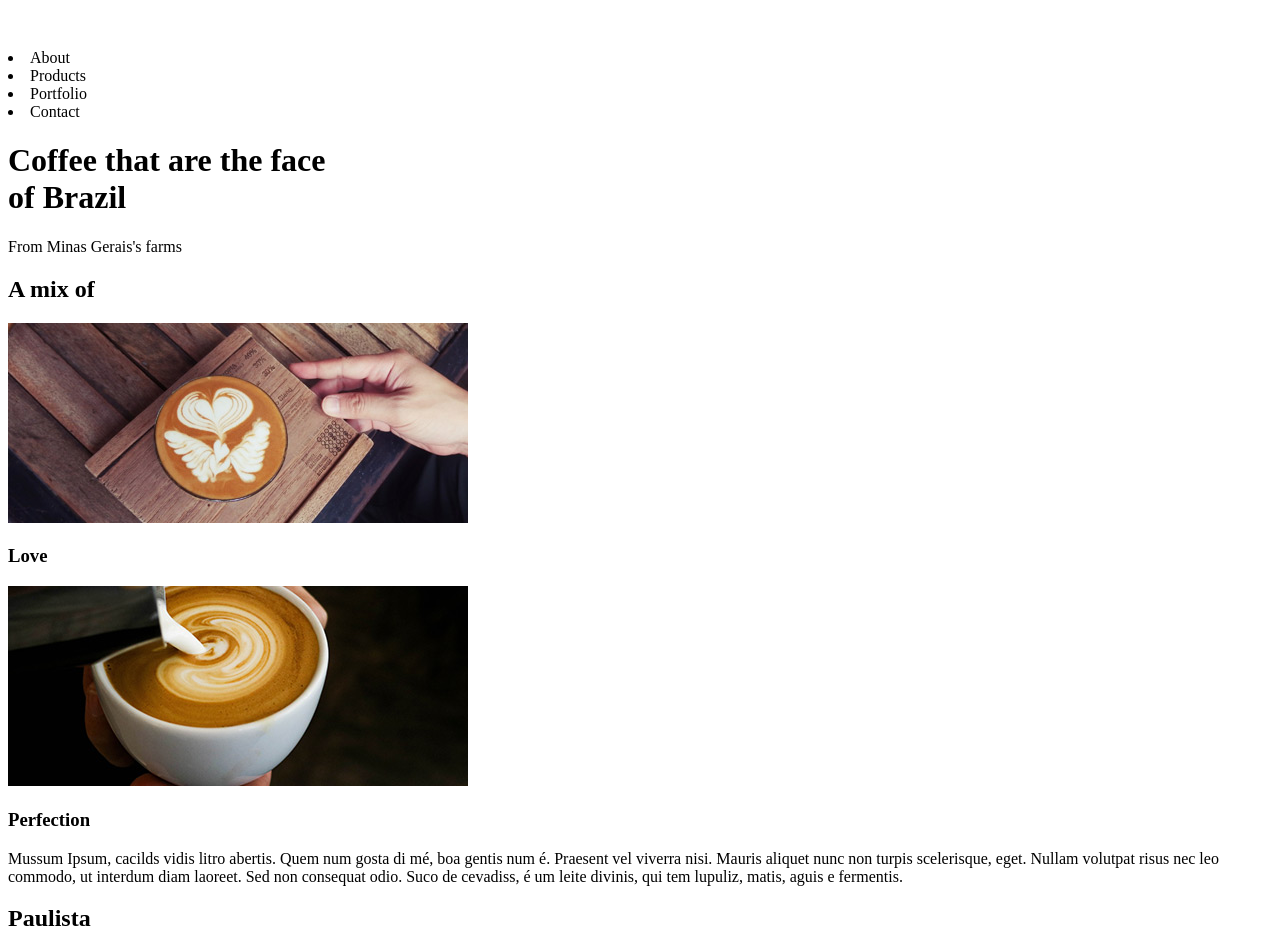
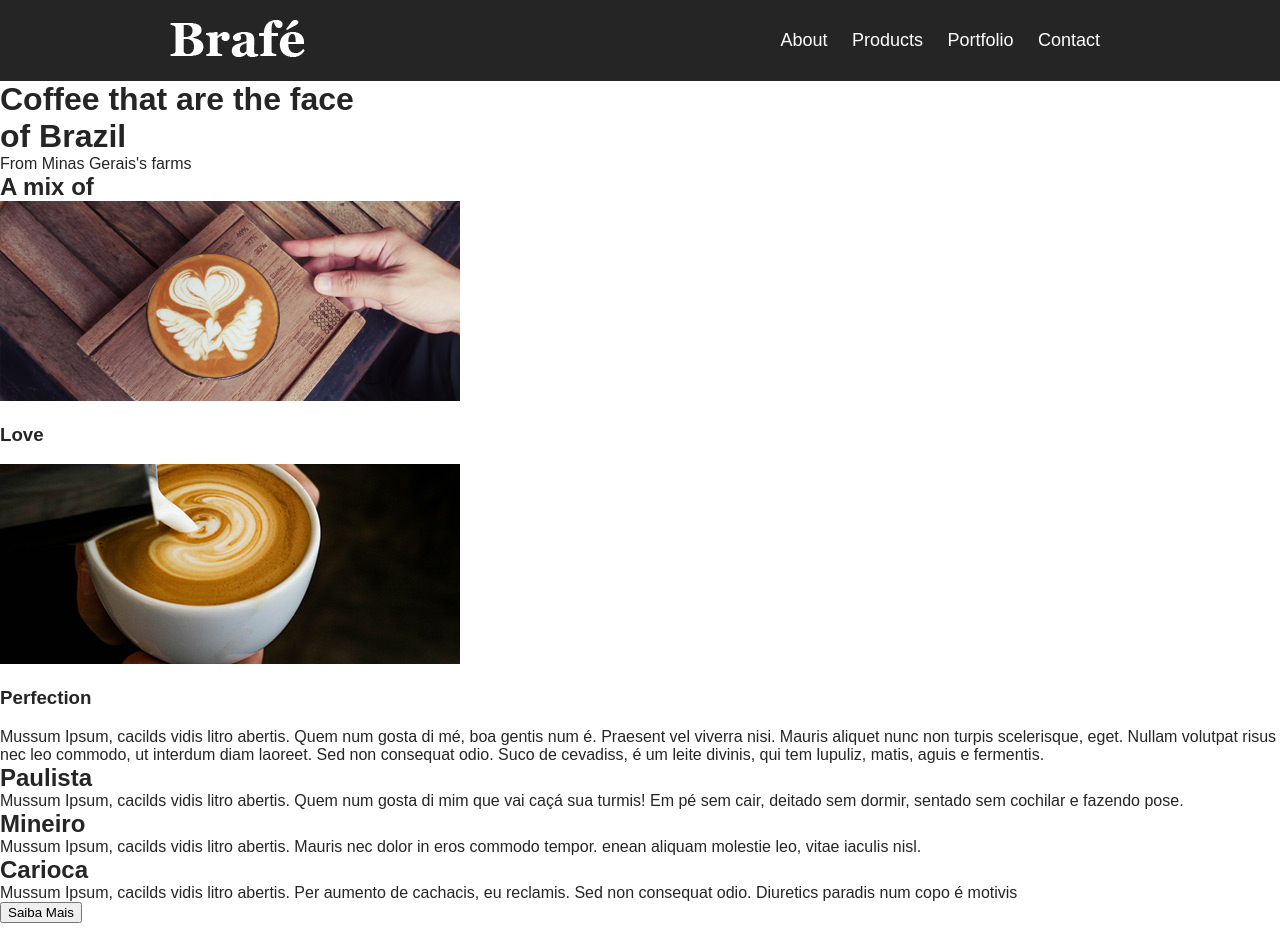
Before and after one commit to jessicalewinter/brafe-1, a plain HTML site: page index.html in a window 1280 px wide. Shown: the top 935 px of the page. Drawn offline with Linux system fonts and the light colour scheme.

Commit message:
Added new branch puro and modified the style.css

```diff
--- a/css/style.css
+++ b/css/style.css
@@ -0,0 +1,47 @@
+/*-----------------------------RESET------------------------------*/
+
+body, h1, h2, p, ul{
+    padding: 0px;
+    margin: 0px;
+}
+
+body{
+    font-family: Arial, Helvetica, sans-serif;
+    color: #252525;
+}
+
+/*-----------------------------MENU------------------------------*/
+
+.menu{
+    background: #252525;
+    padding: 20px 0;
+}
+.menu-container{
+    max-width: 960px;
+    margin: 0 auto;
+}
+.menu-container::after, .menu-container::before {
+    content: '';
+    display: table;
+    clear: both;
+}
+
+a.menu-logo{
+    display: block;
+    float: left;
+    margin-left: 10px;
+}
+.menu-nav{
+    float: right;
+    margin-right: 10px;
+}
+.menu-nav li{
+    display: inline-block;
+}
+.menu-nav a{
+    display: block;
+    padding: 10px;
+    color: #ffffff;
+    font-size: 1.125em;
+    text-decoration: none;
+}
--- a/index.html
+++ b/index.html
@@ -8,14 +8,16 @@
     <link rel="stylesheet" href="css/style.css">
 </head>
 <body>
-    <header>
-       <a href="#"><img src="img/brafe.png" alt="Brafé-1"></a>
-       <nav>
-           <li><a href="#"></a>About</li>
-           <li><a href="#"></a>Products</li>
-           <li><a href="#"></a>Portfolio</li>
-           <li><a href="#"></a>Contact</li>
-       </nav>
+    <header class="menu">
+        <div class="menu-container">
+            <a class="menu-logo" href="#"><img src="img/brafe.png" alt="Brafé-1"></a>
+            <nav class="menu-nav">
+                <li><a href="#">About</a></li>
+                <li><a href="#">Products</a></li>
+                <li><a href="#">Portfolio</a></li>
+                <li><a href="#">Contact</a></li>
+            </nav>
+        </div>
     </header>
 
     <main>
```
